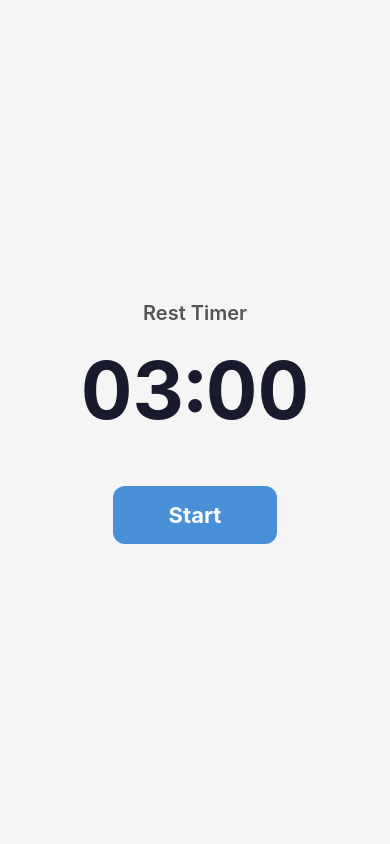
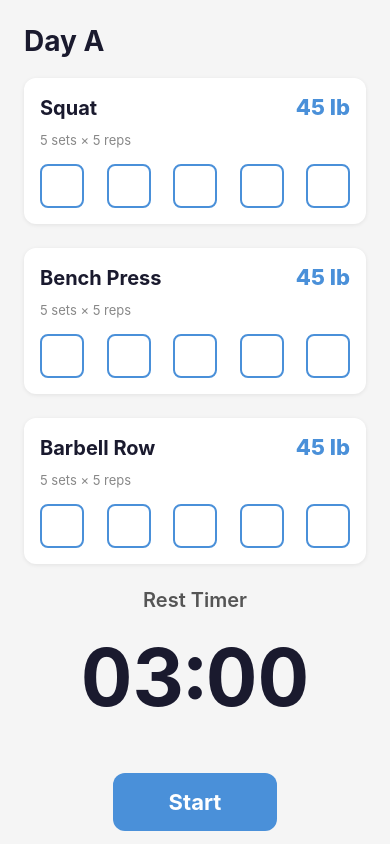
Before and after one commit to cemalec/FiveXFive, a React Native app: screen / in a window 390 px wide. Built offline with nearby package versions, Linux system fonts and the light colour scheme.

Commit message:
Add exercise boxes

```diff
--- a/App.tsx
+++ b/App.tsx
@@ -1,12 +1,12 @@
 import { StatusBar } from 'expo-status-bar';
 import { View } from 'react-native';
-import RestTimer from './components/RestTimer';
+import WorkoutScreen from './components/WorkoutScreen';
 
 export default function App() {
   return (
     <View style={{ flex: 1 }}>
       <StatusBar style="auto" />
-      <RestTimer />
+      <WorkoutScreen />
     </View>
   );
 }
--- /dev/null
+++ b/components/WorkoutScreen.tsx
@@ -0,0 +1,188 @@
+import { useState } from 'react';
+import React from 'react';
+import { SafeAreaView, ScrollView, StyleSheet, Text, TouchableOpacity, View } from 'react-native';
+import RestTimer from './RestTimer';
+
+const SETS = 5;
+
+export default function WorkoutScreen() {
+  const [squatSets, setSquatSets] = useState<boolean[]>(Array(SETS).fill(false));
+  const [benchSets, setBenchSets] = useState<boolean[]>(Array(SETS).fill(false));
+  const [rowSets, setRowSets] = useState<boolean[]>(Array(SETS).fill(false));
+  const [startSignal, setStartSignal] = useState(0);
+
+  function handleSetPress(
+    index: number,
+    sets: boolean[],
+    setSets: React.Dispatch<React.SetStateAction<boolean[]>>
+  ) {
+    const alreadyChecked = sets[index];
+
+    setSets((prev) => {
+      const next = [...prev];
+      next[index] = !next[index];
+      return next;
+    });
+
+    if (!alreadyChecked) {
+      setStartSignal((prev) => prev + 1);
+    }
+  }
+
+  return (
+    <SafeAreaView style={styles.safeArea}>
+      <ScrollView contentContainerStyle={styles.scroll}>
+
+        {/* Day header */}
+        <Text style={styles.dayTitle}>Day A</Text>
+
+        {/* Squat exercise */}
+        <View style={styles.exerciseCard}>
+          <View style={styles.exerciseHeader}>
+            <Text style={styles.exerciseName}>Squat</Text>
+            <Text style={styles.weightText}>45 lb</Text>
+          </View>
+          <Text style={styles.exerciseDetail}>5 sets × 5 reps</Text>
+
+          <View style={styles.setRow}>
+            {squatSets.map((checked, i) => (
+              <TouchableOpacity
+                key={i}
+                style={[styles.checkbox, checked && styles.checkboxChecked]}
+                onPress={() => handleSetPress(i, squatSets, setSquatSets)}
+                accessibilityLabel={`Squat set ${i + 1}, ${checked ? 'completed' : 'not completed'}`}
+                accessibilityRole="checkbox"
+              >
+                {checked && <Text style={styles.checkmark}>✓</Text>}
+              </TouchableOpacity>
+            ))}
+          </View>
+        </View>
+
+        {/* Bench Press exercise */}
+        <View style={styles.exerciseCard}>
+          <View style={styles.exerciseHeader}>
+            <Text style={styles.exerciseName}>Bench Press</Text>
+            <Text style={styles.weightText}>45 lb</Text>
+          </View>
+          <Text style={styles.exerciseDetail}>5 sets × 5 reps</Text>
+          <View style={styles.setRow}>
+            {benchSets.map((checked, i) => (
+              <TouchableOpacity
+                key={i}
+                style={[styles.checkbox, checked && styles.checkboxChecked]}
+                onPress={() => handleSetPress(i, benchSets, setBenchSets)}
+                accessibilityLabel={`Bench Press set ${i + 1}, ${checked ? 'completed' : 'not completed'}`}
+                accessibilityRole="checkbox"
+              >
+                {checked && <Text style={styles.checkmark}>✓</Text>}
+              </TouchableOpacity>
+            ))}
+          </View>
+        </View>
+
+        {/* Barbell Row exercise */}
+        <View style={styles.exerciseCard}>
+          <View style={styles.exerciseHeader}>
+            <Text style={styles.exerciseName}>Barbell Row</Text>
+            <Text style={styles.weightText}>45 lb</Text>
+          </View>
+          <Text style={styles.exerciseDetail}>5 sets × 5 reps</Text>
+          <View style={styles.setRow}>
+            {rowSets.map((checked, i) => (
+              <TouchableOpacity
+                key={i}
+                style={[styles.checkbox, checked && styles.checkboxChecked]}
+                onPress={() => handleSetPress(i, rowSets, setRowSets)}
+                accessibilityLabel={`Barbell Row set ${i + 1}, ${checked ? 'completed' : 'not completed'}`}
+                accessibilityRole="checkbox"
+              >
+                {checked && <Text style={styles.checkmark}>✓</Text>}
+              </TouchableOpacity>
+            ))}
+          </View>
+        </View>
+
+        {/* Rest timer */}
+        <RestTimer startSignal={startSignal} />
+
+      </ScrollView>
+    </SafeAreaView>
+  );
+}
+
+const styles = StyleSheet.create({
+  safeArea: {
+    flex: 1,
+    backgroundColor: '#F5F5F5',
+  },
+  scroll: {
+    flexGrow: 1,
+    padding: 24,
+  },
+  dayTitle: {
+    fontSize: 28,
+    fontWeight: 'bold',
+    color: '#1A1A2E',
+    marginBottom: 20,
+  },
+  exerciseCard: {
+    backgroundColor: '#FFFFFF',
+    borderRadius: 12,
+    padding: 16,
+    marginBottom: 24,
+    shadowColor: '#000',
+    shadowOffset: { width: 0, height: 1 },
+    shadowOpacity: 0.08,
+    shadowRadius: 4,
+    elevation: 2,
+  },
+  exerciseHeader: {
+    flexDirection: 'row',
+    justifyContent: 'space-between',
+    alignItems: 'baseline',
+    marginBottom: 12,
+  },
+  exerciseName: {
+    fontSize: 20,
+    fontWeight: '700',
+    color: '#1A1A2E',
+  },
+  weightText: {
+    fontSize: 22,
+    fontWeight: '800',
+    color: '#4A90D9',
+  },
+  exerciseDetail: {
+    fontSize: 13,
+    color: '#888888',
+    marginBottom: 4,
+  },
+  setRow: {
+    flexDirection: 'row',
+    justifyContent: 'space-between',
+    marginTop: 12,
+  },
+  checkbox: {
+    width: 44,
+    height: 44,
+    borderRadius: 8,
+    borderWidth: 2,
+    borderColor: '#4A90D9',
+    alignItems: 'center',
+    justifyContent: 'center',
+  },
+  checkboxChecked: {
+    backgroundColor: '#4A90D9',
+    borderColor: '#4A90D9',
+  },
+  checkmark: {
+    color: '#FFFFFF',
+    fontSize: 20,
+    fontWeight: 'bold',
+  },
+  setLabel: {
+    fontSize: 16,
+    color: '#333333',
+  },
+});
```
